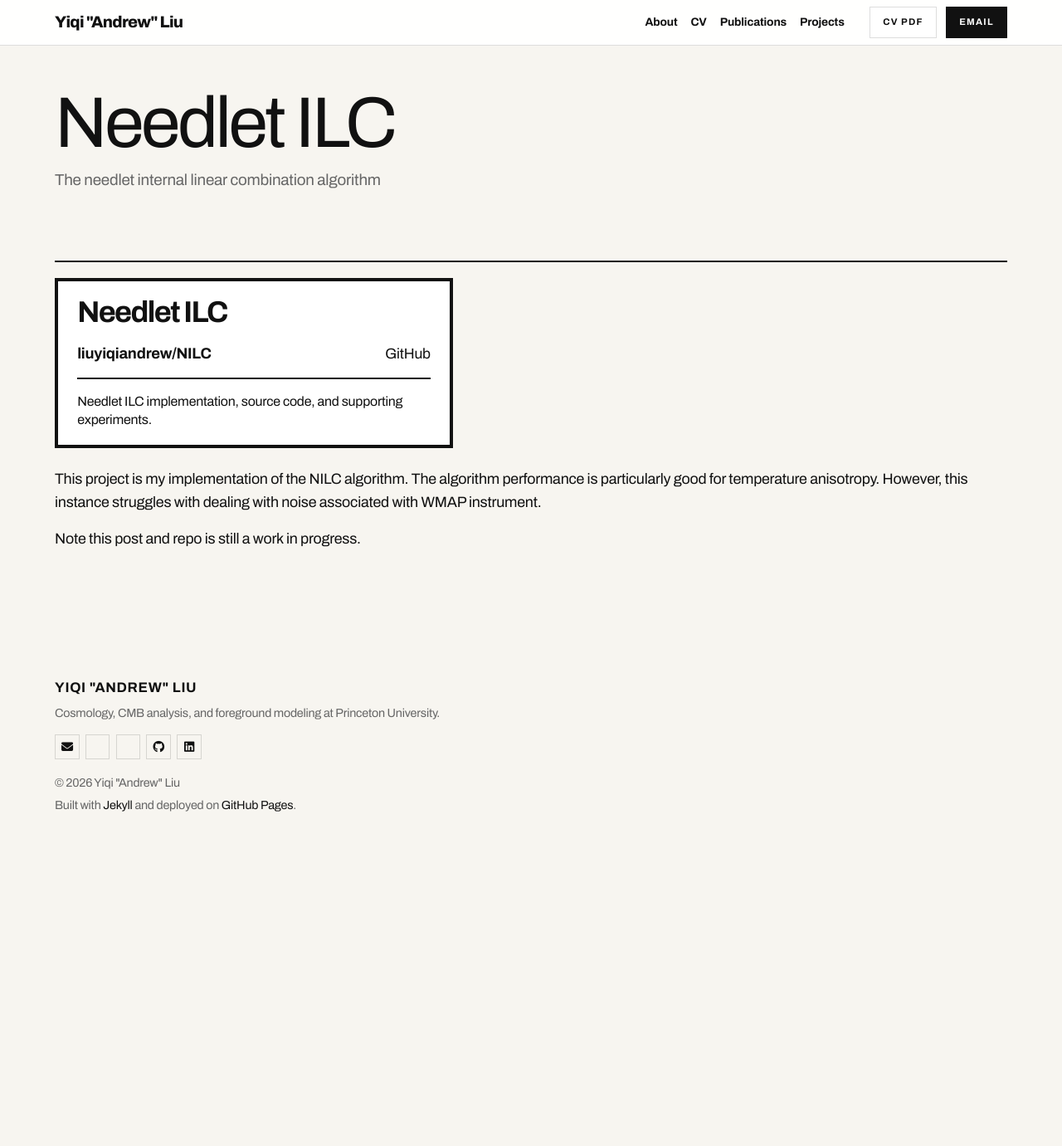
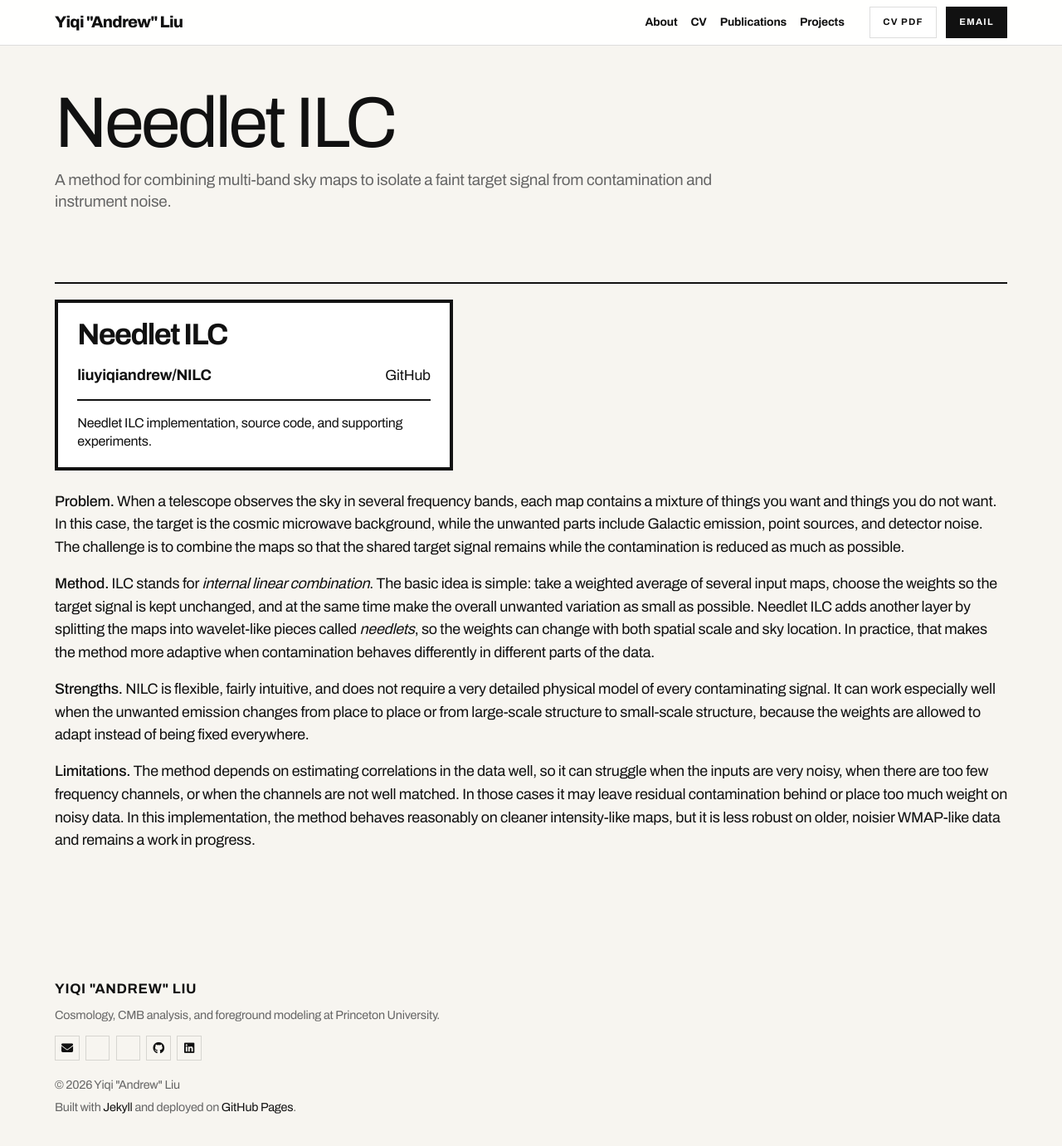
Before and after one commit to liuyiqiandrew/liuyiqiandrew.github.io, a Jekyll site: the page built from _projects/NILC.md, in a window 1280 px wide and 1389 px high. Shown: the top 1381 px of the window at 83% size. Built offline with Jekyll 4.4.1, drawn with Linux system fonts in a browser that asks for light colours; comment, search, counter and statistics services are not loaded; a style sheet for code colours, icons or effects is not loaded.

Commit message:
update nilc description

```diff
--- a/_projects/NILC.md
+++ b/_projects/NILC.md
@@ -1,7 +1,7 @@
 ---
 layout: page
 title: Needlet ILC
-description: The needlet internal linear combination algorithm
+description: A method for combining multi-band sky maps to isolate a faint target signal from contamination and instrument noise.
 img: assets/img/12.jpg
 importance: 1
 category: ordered
@@ -18,9 +18,10 @@ category: ordered
   </a>
 </div>
 
-<p>
-  This project is my implementation of the NILC algorithm. The algorithm performance is particularly good for temperature
-  anisotropy. However, this instance struggles with dealing with noise associated with WMAP instrument.
-</p>
+<p><strong>Problem.</strong> When a telescope observes the sky in several frequency bands, each map contains a mixture of things you want and things you do not want. In this case, the target is the cosmic microwave background, while the unwanted parts include Galactic emission, point sources, and detector noise. The challenge is to combine the maps so that the shared target signal remains while the contamination is reduced as much as possible.</p>
 
-<p>Note this post and repo is still a work in progress.</p>
+<p><strong>Method.</strong> ILC stands for <em>internal linear combination</em>. The basic idea is simple: take a weighted average of several input maps, choose the weights so the target signal is kept unchanged, and at the same time make the overall unwanted variation as small as possible. Needlet ILC adds another layer by splitting the maps into wavelet-like pieces called <em>needlets</em>, so the weights can change with both spatial scale and sky location. In practice, that makes the method more adaptive when contamination behaves differently in different parts of the data.</p>
+
+<p><strong>Strengths.</strong> NILC is flexible, fairly intuitive, and does not require a very detailed physical model of every contaminating signal. It can work especially well when the unwanted emission changes from place to place or from large-scale structure to small-scale structure, because the weights are allowed to adapt instead of being fixed everywhere.</p>
+
+<p><strong>Limitations.</strong> The method depends on estimating correlations in the data well, so it can struggle when the inputs are very noisy, when there are too few frequency channels, or when the channels are not well matched. In those cases it may leave residual contamination behind or place too much weight on noisy data. In this implementation, the method behaves reasonably on cleaner intensity-like maps, but it is less robust on older, noisier WMAP-like data and remains a work in progress.</p>
```
